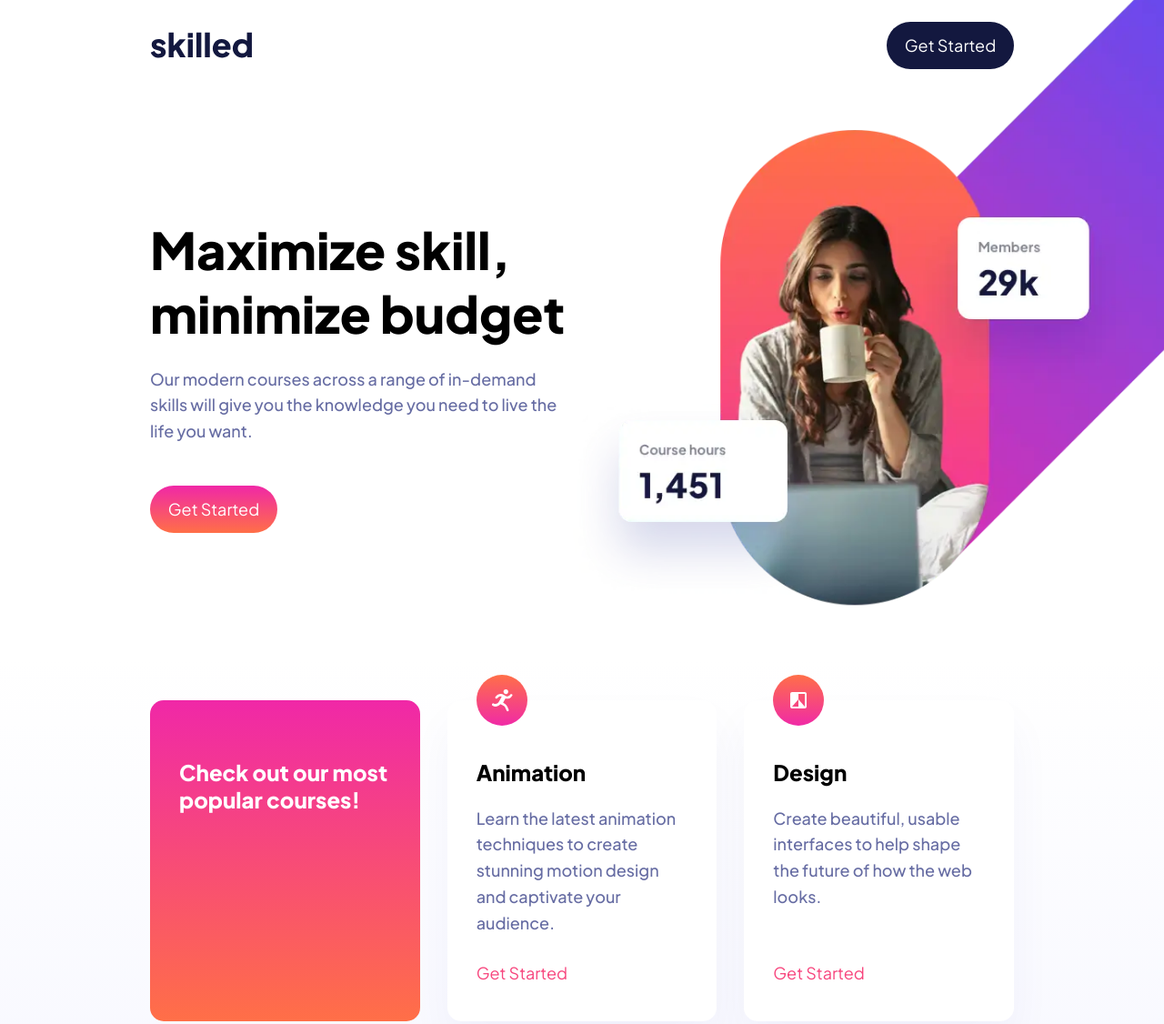
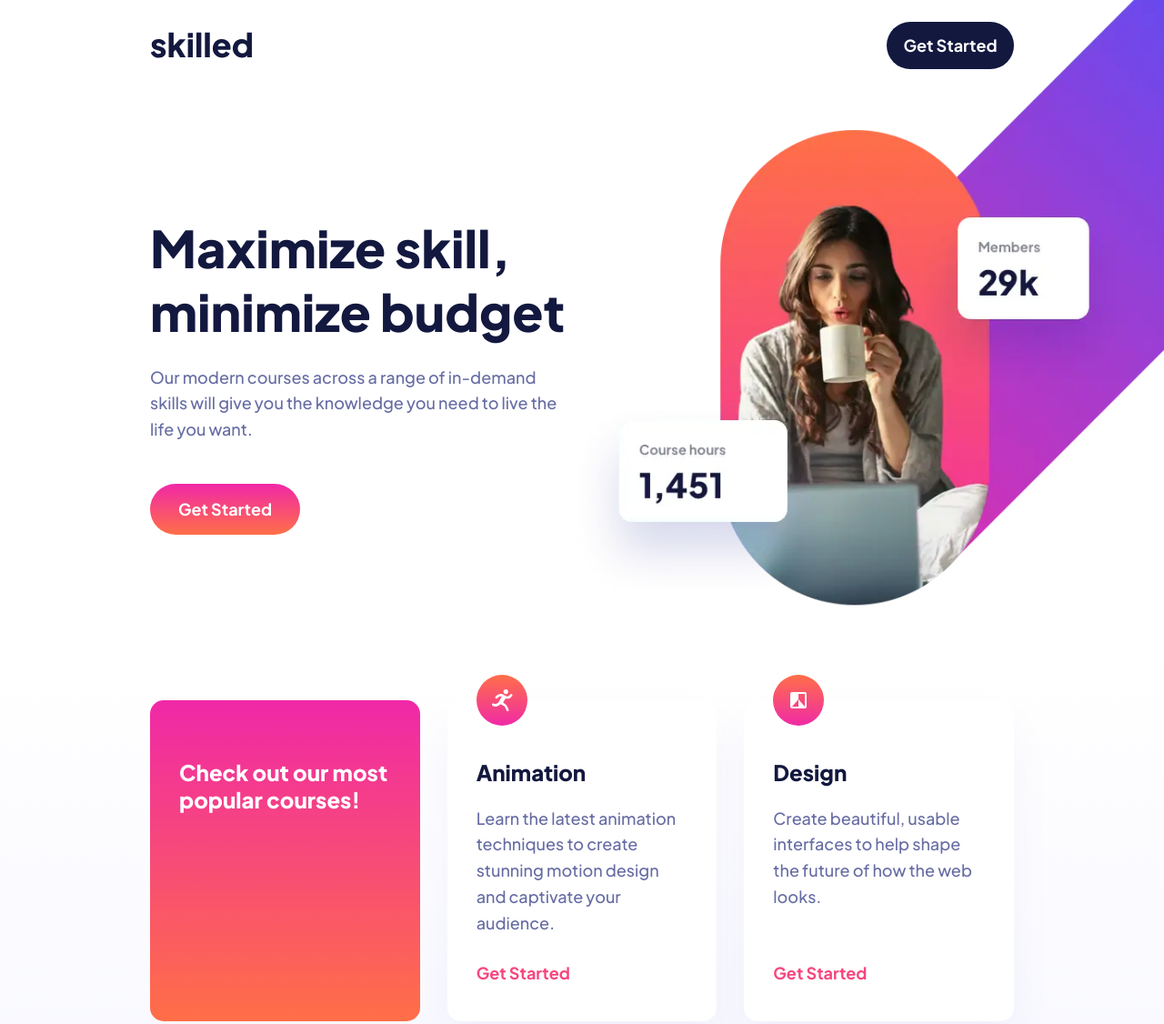
Before and after one commit to karolbanat/skilled-elearning-landing-page, a website: page index.html in a window 1280 px wide. Shown: the top 1126 px of the page at 91% size. Drawn offline with Linux system fonts and the light colour scheme.

Commit message:
Links and heading styling

```diff
--- a/src/sass/base/_base.scss
+++ b/src/sass/base/_base.scss
@@ -7,6 +7,7 @@ h2,
 h3 {
 	font-weight: 800;
 	line-height: 1.25;
+	color: var(--heading);
 }
 
 p {
--- a/src/sass/base/_root.scss
+++ b/src/sass/base/_root.scss
@@ -25,7 +25,6 @@
 	--text: var(--clr-primary-400);
 
 	--bg-courses: linear-gradient(hsl(0, 0%, 100%) 0%, hsl(236, 100%, 97%) 100%);
-	--courses-heading: var(--clr-white);
 	--bg-courses-header: var(--clr-gradient-700);
 	--bg-course-icon: var(--clr-gradient-700);
 
--- a/src/sass/components/_courses.scss
+++ b/src/sass/components/_courses.scss
@@ -16,8 +16,6 @@
 
 	&__header {
 		padding: 2.4rem 3.2rem;
-
-		color: var(--courses-heading);
 		background-image: var(--bg-courses-header);
 		border-radius: 1rem;
 
@@ -30,4 +28,8 @@
 			border-radius: 1.5rem;
 		}
 	}
+
+	&__heading {
+		--heading: var(--clr-white);
+	}
 }
--- a/src/sass/components/_link.scss
+++ b/src/sass/components/_link.scss
@@ -1,5 +1,6 @@
 .link {
 	font-size: var(--fz-regular);
+	font-weight: 700;
 	text-decoration: none;
 	color: var(--link);
 
@@ -32,6 +33,8 @@
 	}
 
 	&--primary {
+		padding: 1.8rem ;
+		width: 16.5rem;
 		background-image: var(--clr-gradient-700);
 	}
 
```
Also changed, not shown: dist/css/main.min.css.
